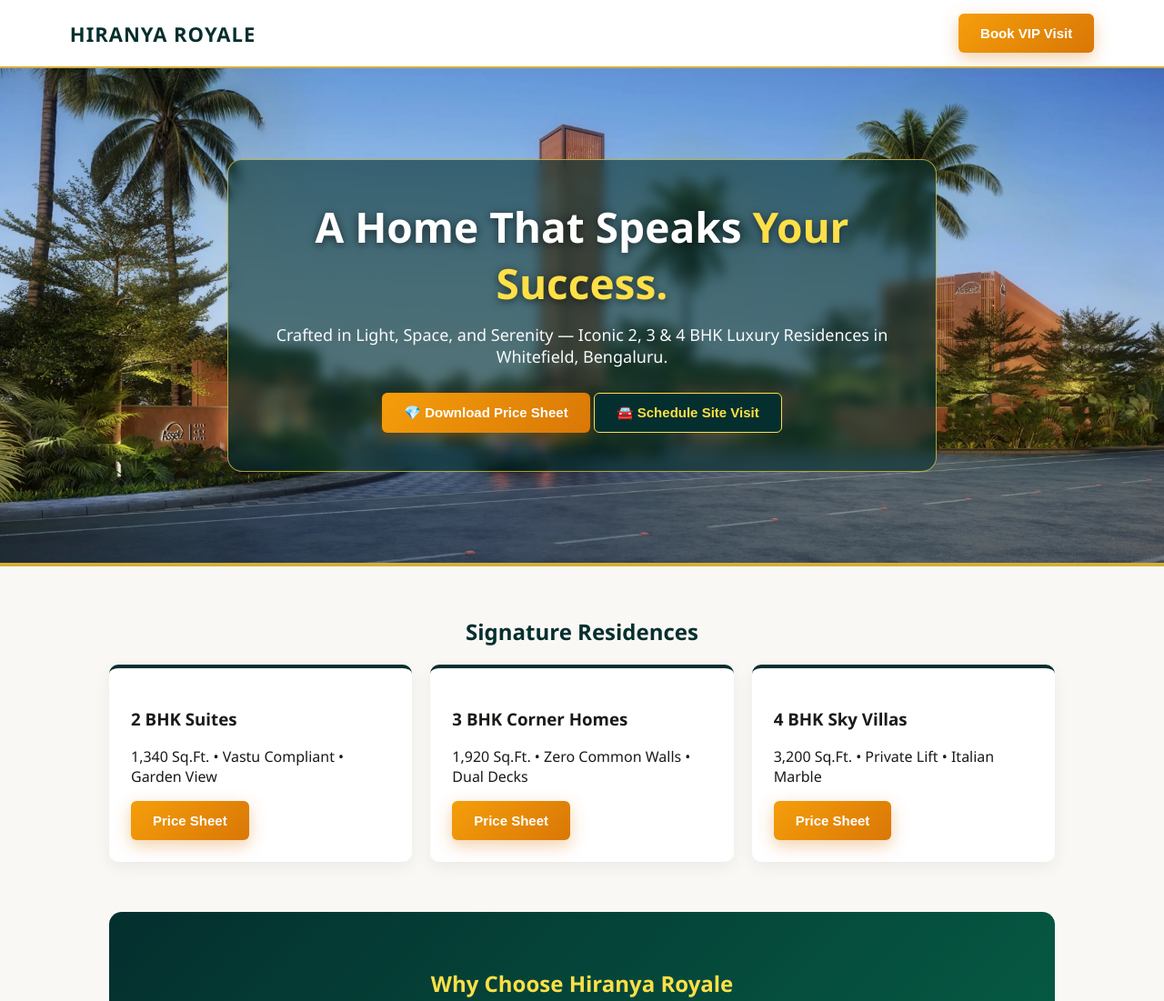
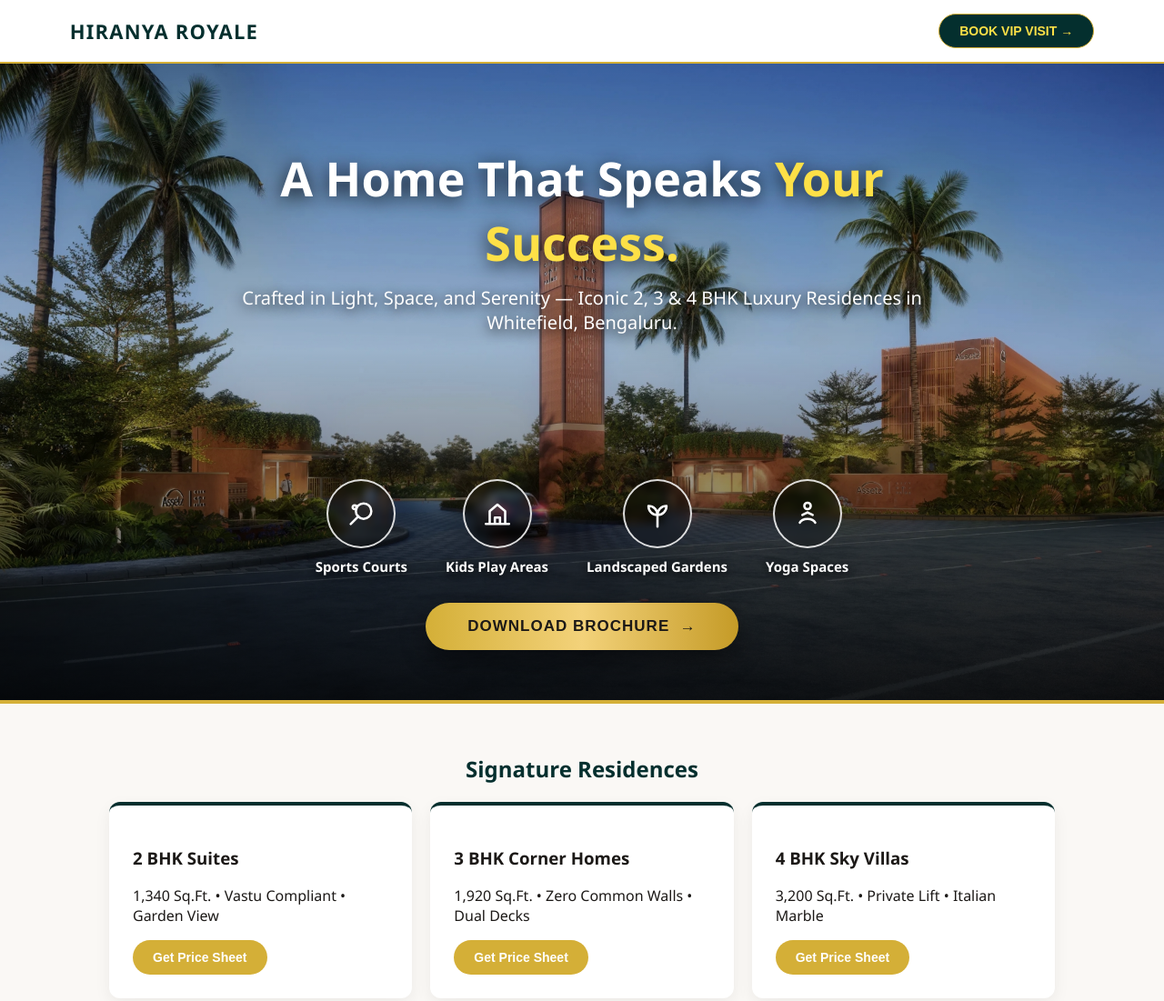
Before and after one commit to Sravanthireddykancharla/THE_ME, a plain HTML site: page index.html in a window 1280 px wide. Shown: the top 1101 px of the page at 91% size. Drawn offline with Linux system fonts and the light colour scheme.

Commit message:
Refactor styles and layout for index.html
Updated styles for navigation, hero section, and buttons. Enhanced layout for sections and added new elements for better user interaction.

```diff
--- a/index.html
+++ b/index.html
@@ -8,59 +8,108 @@
 *{box-sizing:border-box}
 body{margin:0;font-family:'Segoe UI',Arial,sans-serif;background:#faf8f5;color:#1c1917}
 nav{background:#fff;padding:15px 6%;display:flex;justify-content:space-between;align-items:center;border-bottom:2px solid #d4af37;box-shadow:0 2px 10px rgba(0,0,0,.06)}
-.logo{font-size:22px;font-weight:900;color:#042f2e;letter-spacing:1px}
-.btn{background:linear-gradient(135deg,#f59e0b,#d97706);color:#fff;border:none;padding:13px 24px;border-radius:6px;font-weight:800;cursor:pointer;font-size:15px;box-shadow:0 6px 18px rgba(217,119,6,.35)}
-.btn-out{background:#042f2e;color:#fde047;border:1.5px solid #fde047;padding:12px 24px;border-radius:6px;font-weight:700;cursor:pointer;font-size:15px}
-.hero{background:url('./Assetz-City-of-Palms-7.jpg') center/cover no-repeat;padding:100px 6%;text-align:center;border-bottom:4px solid #d4af37}
-.hero-box{background:rgba(4,47,46,.62);backdrop-filter:blur(6px);max-width:780px;margin:0 auto;padding:42px 28px;border-radius:16px;border:1.5px solid rgba(253,224,71,.65);color:#fff}
-.hero h1{font-size:46px;margin:0 0 14px;text-shadow:0 2px 10px rgba(0,0,0,.6)}
+.logo{font-size:22px;font-weight:900;color:#042f2e;letter-spacing:1.2px}
+.nav-btn{background:#042f2e;color:#fde047;border:1.5px solid #d4af37;padding:10px 22px;border-radius:30px;font-weight:700;cursor:pointer;font-size:14px}
+
+/* Full Open Hero with Bottom Circular Icons & Pill Brochure Button (No Box) */
+.hero{background:linear-gradient(180deg,rgba(0,0,0,.22) 0%,rgba(0,0,0,.15) 45%,rgba(0,0,0,.78) 100%),url('./Assetz-City-of-Palms-7.jpg') center/cover no-repeat;min-height:88vh;padding:90px 6% 55px;display:flex;flex-direction:column;justify-content:space-between;text-align:center;color:#fff;border-bottom:4px solid #d4af37}
+.hero-top{max-width:850px;margin:0 auto}
+.hero h1{font-size:52px;margin:0 0 12px;text-shadow:0 4px 20px rgba(0,0,0,.85)}
 .hero span{color:#fde047}
-.hero p{font-size:18px;margin:0 auto 28px;color:#f8fafc}
+.hero p{font-size:20px;margin:0 auto;color:#ffffff;font-weight:500;text-shadow:0 3px 14px rgba(0,0,0,.9)}
+
+/* Circular Amenity Icons Row */
+.icon-row{display:flex;justify-content:center;gap:42px;flex-wrap:wrap;margin:40px auto 30px}
+.icon-item{display:flex;flex-direction:column;align-items:center;gap:10px}
+.circle-icon{width:76px;height:76px;border-radius:50%;border:2px solid rgba(255,255,255,.85);background:rgba(0,0,0,.25);backdrop-filter:blur(4px);display:flex;align-items:center;justify-content:center}
+.circle-icon svg{width:34px;height:34px;stroke:#ffffff;fill:none;stroke-width:1.8;stroke-linecap:round;stroke-linejoin:round}
+.icon-item span{font-size:15px;font-weight:700;color:#ffffff;text-shadow:0 2px 8px rgba(0,0,0,.9)}
+
+/* Pill Download Brochure CTA Button */
+.pill-btn{background:linear-gradient(90deg,#d4af37,#f3d27a,#c59b27);color:#1c1917;border:none;padding:16px 46px;border-radius:50px;font-size:17px;font-weight:800;letter-spacing:1px;text-transform:uppercase;cursor:pointer;box-shadow:0 10px 28px rgba(0,0,0,.45)}
+
+/* Sections Below */
 .sec{max-width:1080px;margin:55px auto;padding:0 20px}
 .grid{display:grid;grid-template-columns:repeat(auto-fit,minmax(260px,1fr));gap:20px}
-.card{background:#fff;padding:24px;border-radius:10px;border-top:4px solid #042f2e;box-shadow:0 6px 18px rgba(0,0,0,.06)}
+.card{background:#fff;padding:26px;border-radius:12px;border-top:4px solid #042f2e;box-shadow:0 6px 18px rgba(0,0,0,.06)}
+.btn{background:#d4af37;color:#fff;border:none;padding:11px 22px;border-radius:30px;font-weight:700;cursor:pointer;font-size:14px}
 .ben{background:linear-gradient(135deg,#042f2e,#065f46);color:#fff;padding:42px 25px;border-radius:14px}
+
+/* Popup Form */
 .pop{display:none;position:fixed;top:0;left:0;width:100%;height:100%;background:rgba(0,0,0,.8);justify-content:center;align-items:center;z-index:99}
-.pop-in{background:#fff;padding:30px 26px;border-radius:12px;border-top:5px solid #d4af37;max-width:400px;width:90%;text-align:center;position:relative}
+.pop-in{background:#fff;padding:30px 26px;border-radius:14px;border-top:5px solid #d4af37;max-width:400px;width:90%;text-align:center;position:relative}
 .pop-in input{width:100%;padding:12px;margin:8px 0;border:1.5px solid #d6d3d1;border-radius:6px;font-size:14px}
 .cls{position:absolute;top:10px;right:16px;font-size:26px;cursor:pointer;color:#042f2e;font-weight:bold}
-@media(max-width:768px){.hero h1{font-size:32px}}
+@media(max-width:768px){.hero h1{font-size:34px}.icon-row{gap:22px}.pill-btn{padding:14px 28px;font-size:15px}}
 </style>
 </head>
 <body>
-<nav><div class="logo">HIRANYA ROYALE</div><button class="btn" onclick="openForm('VIP Site Visit')">Book VIP Visit</button></nav>
+
+<nav>
+  <div class="logo">HIRANYA ROYALE</div>
+  <button class="nav-btn" onclick="openForm('VIP Site Visit')">BOOK VIP VISIT →</button>
+</nav>
 
 <section class="hero">
-<div class="hero-box">
+  <div class="hero-top">
     <h1>A Home That Speaks <span>Your Success.</span></h1>
     <p>Crafted in Light, Space, and Serenity — Iconic 2, 3 & 4 BHK Luxury Residences in Whitefield, Bengaluru.</p>
-<button class="btn" onclick="openForm('Pre-Launch Price Sheet')">💎 Download Price Sheet</button>
-<button class="btn-out" onclick="openForm('VIP Site Visit')">🚘 Schedule Site Visit</button>
+  </div>
+
+  <div>
+    <div class="icon-row">
+      <div class="icon-item">
+        <div class="circle-icon"><svg viewBox="0 0 24 24"><circle cx="14" cy="10" r="6"/><line x1="4" y1="20" x2="10" y2="14"/><circle cx="7" cy="7" r="1.5"/></svg></div>
+        <span>Sports Courts</span>
+      </div>
+      <div class="icon-item">
+        <div class="circle-icon"><svg viewBox="0 0 24 24"><path d="M3 20h18M6 20V10l6-5 6 5v10M10 20v-5h4v5"/></svg></div>
+        <span>Kids Play Areas</span>
+      </div>
+      <div class="icon-item">
+        <div class="circle-icon"><svg viewBox="0 0 24 24"><path d="M12 22v-9M12 13c-4 0-7-3-7-7 4 0 7 3 7 7zM12 13c4 0 7-3 7-7-4 0-7 3-7 7z"/></svg></div>
+        <span>Landscaped Gardens</span>
+      </div>
+      <div class="icon-item">
+        <div class="circle-icon"><svg viewBox="0 0 24 24"><circle cx="12" cy="6" r="2.5"/><path d="M6 19c2-4 10-4 12 0M8 13l4-2 4 2"/></svg></div>
+        <span>Yoga Spaces</span>
+      </div>
+    </div>
+
+    <button class="pill-btn" onclick="openForm('Download Brochure & Price Sheet')">DOWNLOAD BROCHURE &nbsp;→</button>
   </div>
 </section>
 
-<div class="sec"><h2 style="text-align:center;color:#042f2e">Signature Residences</h2><div class="grid">
-<div class="card"><h3>2 BHK Suites</h3><p>1,340 Sq.Ft. • Vastu Compliant • Garden View</p><button class="btn" onclick="openForm('2 BHK Price Sheet')">Price Sheet</button></div>
-<div class="card"><h3>3 BHK Corner Homes</h3><p>1,920 Sq.Ft. • Zero Common Walls • Dual Decks</p><button class="btn" onclick="openForm('3 BHK Price Sheet')">Price Sheet</button></div>
-<div class="card"><h3>4 BHK Sky Villas</h3><p>3,200 Sq.Ft. • Private Lift • Italian Marble</p><button class="btn" onclick="openForm('4 BHK Price Sheet')">Price Sheet</button></div>
-</div></div>
+<div class="sec">
+  <h2 style="text-align:center;color:#042f2e">Signature Residences</h2>
+  <div class="grid">
+    <div class="card"><h3>2 BHK Suites</h3><p>1,340 Sq.Ft. • Vastu Compliant • Garden View</p><button class="btn" onclick="openForm('2 BHK Brochure & Price')">Get Price Sheet</button></div>
+    <div class="card"><h3>3 BHK Corner Homes</h3><p>1,920 Sq.Ft. • Zero Common Walls • Dual Decks</p><button class="btn" onclick="openForm('3 BHK Brochure & Price')">Get Price Sheet</button></div>
+    <div class="card"><h3>4 BHK Sky Villas</h3><p>3,200 Sq.Ft. • Private Lift • Italian Marble</p><button class="btn" onclick="openForm('4 BHK Brochure & Price')">Get Price Sheet</button></div>
+  </div>
+</div>
 
-<div class="sec"><div class="ben"><h2 style="color:#fde047;text-align:center">Why Choose Hiranya Royale</h2><div class="grid">
+<div class="sec">
+  <div class="ben">
+    <h2 style="color:#fde047;text-align:center">Why Choose Hiranya Royale</h2>
+    <div class="grid">
       <div><h4>🌿 78% Open Greens</h4><p>Vehicle-free podium & 32,000 sq.ft. clubhouse.</p></div>
       <div><h4>📍 Prime Whitefield</h4><p>4 mins to Metro & 6 mins to ITPL Tech Parks.</p></div>
       <div><h4>🛡️ 100% RERA Approved</h4><p>Pre-approved loans from SBI, HDFC & ICICI.</p></div>
-</div></div></div>
+    </div>
+  </div>
+</div>
 
 <div id="fPop" class="pop">
   <div class="pop-in">
     <span class="cls" onclick="fPop.style.display='none'">&times;</span>
-<h3 id="popTitle" style="margin-top:0;color:#042f2e">Get Instant Price Sheet</h3>
-<p style="font-size:13px;color:#57534e;margin-bottom:14px">Enter your details below to receive brochure & pricing</p>
+    <h3 id="popTitle" style="margin-top:0;color:#042f2e">Download Brochure</h3>
+    <p style="font-size:13px;color:#57534e;margin-bottom:14px">Enter your details to get instant brochure & pricing</p>
     <form onsubmit="event.preventDefault();window.open('https://wa.me)">
       <input id="n" type="text" placeholder="Full Name *" required>
       <input id="p" type="tel" placeholder="Phone Number *" required>
       <input id="e" type="email" placeholder="Email Address *" required>
-<button type="submit" class="btn" style="width:100%;margin-top:8px">Submit & Get Details →</button>
+      <button type="submit" class="pill-btn" style="width:100%;margin-top:10px;padding:13px">SUBMIT & DOWNLOAD →</button>
     </form>
   </div>
 </div>
```
Lines whose indentation alone changed are shown as unchanged.
